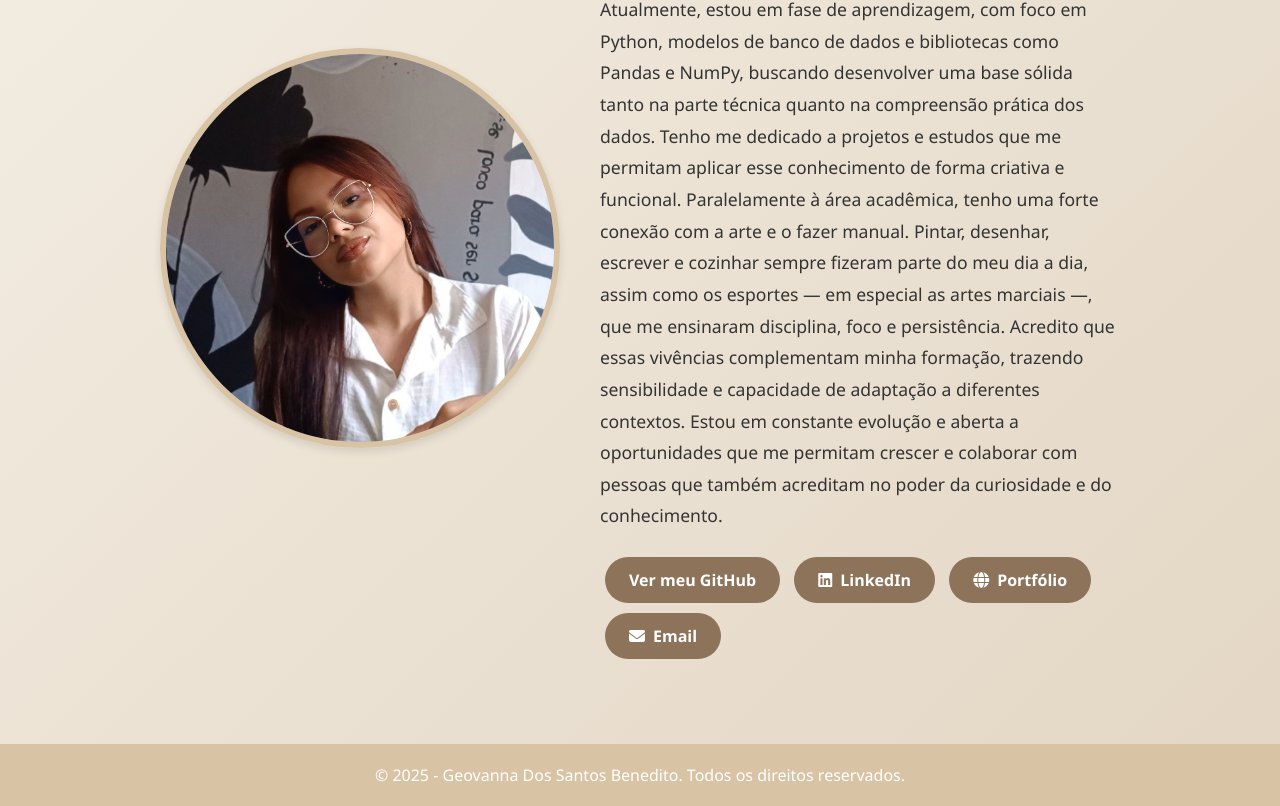
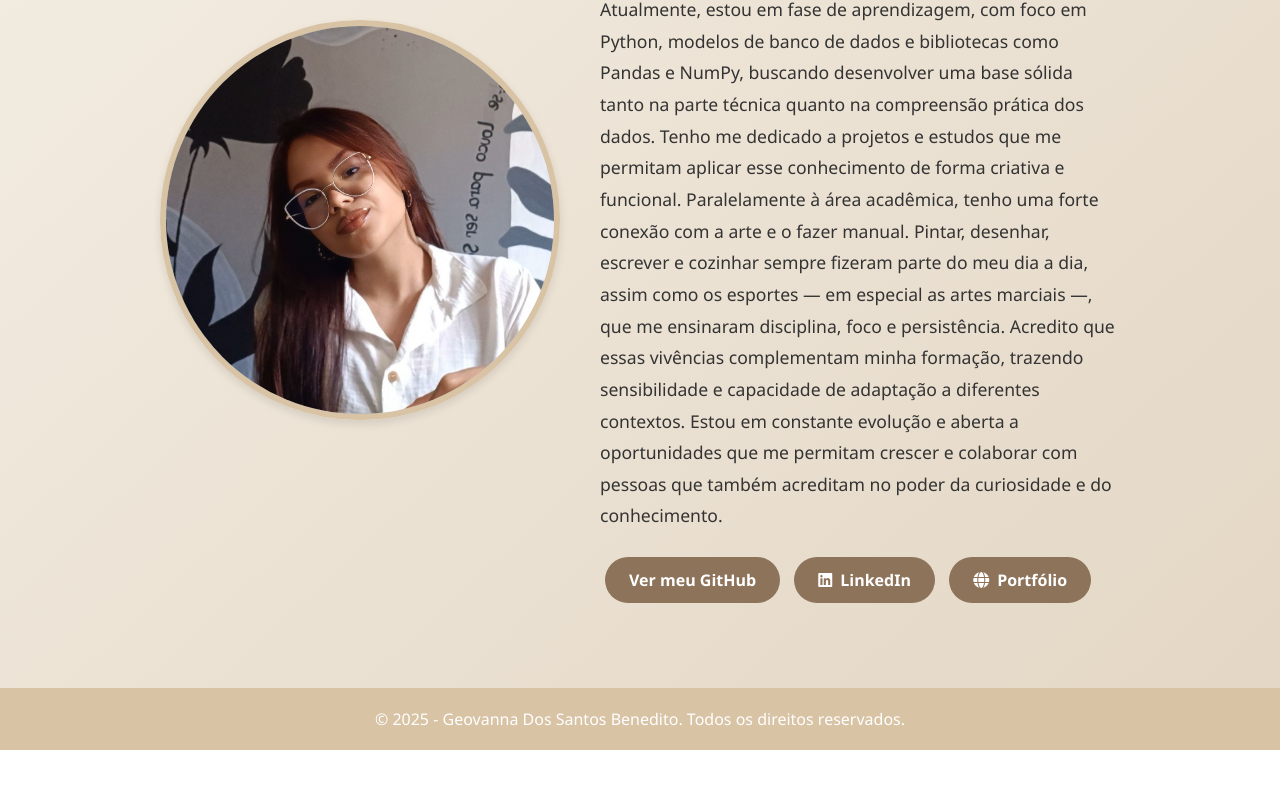
Before and after one commit to geovannadsb/Site-de-direcionamento-inicial, a plain HTML site: page index.html in a window 1280 px wide. Shown: the part 426-1232 px from the top of the page. After the commit the page ends 1176 px from the top, so only its background shows below. Drawn offline with Linux system fonts and the light colour scheme.

Commit message:
Update index.html

```diff
--- a/index.html
+++ b/index.html
@@ -161,7 +161,6 @@ Estou em constante evolução e aberta a oportunidades que me permitam crescer e
         <a href="https://github.com/geovannadsb" class="btn" target="_blank">Ver meu GitHub</a>
         <a href="www.linkedin.com/in/geovanna-dos-santos-benedito" class="icon-link" target="_blank"><i class="fab fa-linkedin"></i>LinkedIn</a>
         <a href="https://sites.google.com/view/portfoliohub-geovanna/perfil" class="icon-link" target="_blank"><i class="fas fa-globe"></i>Portfólio</a>
-        <a href="mailto:geovannadsb06@gmail.com" class="icon-link"><i class="fas fa-envelope"></i>Email</a>
       </div>
     </div>
   </main>
```
